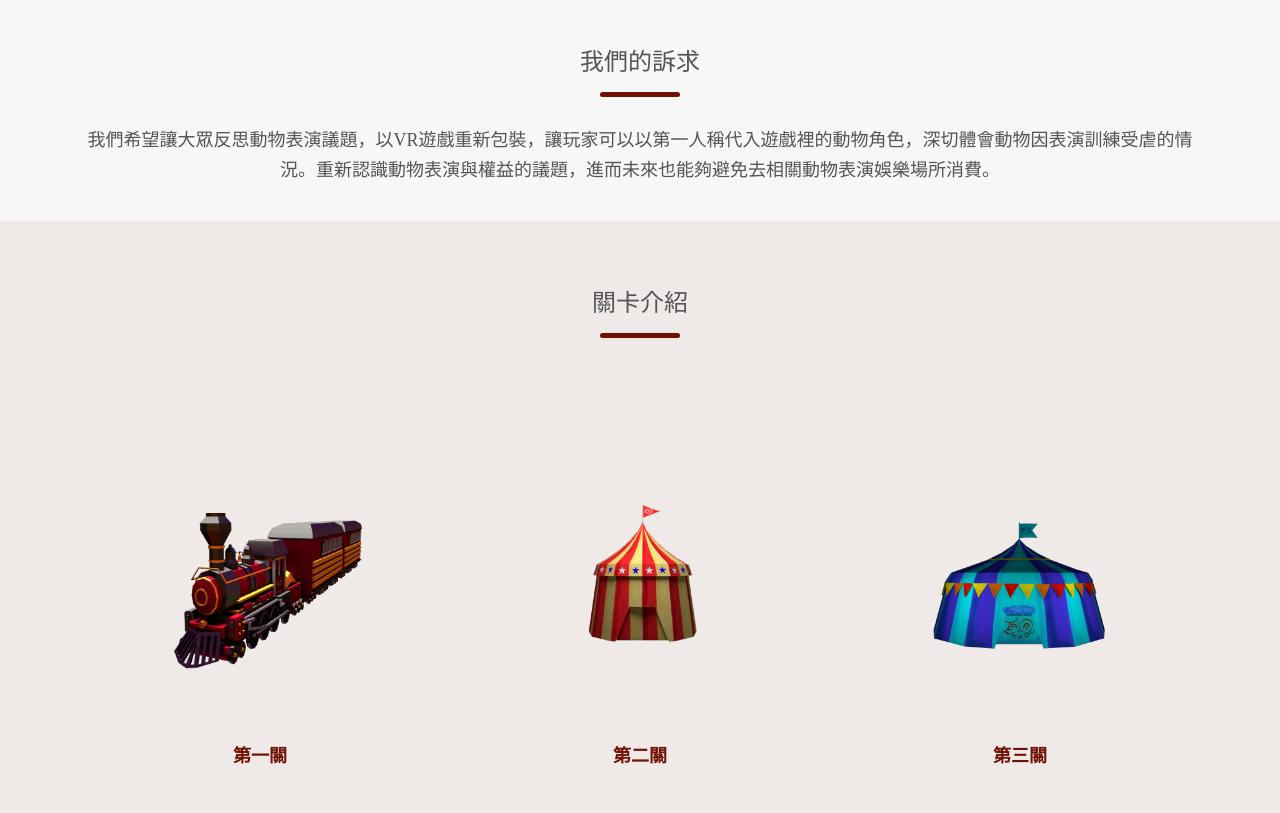
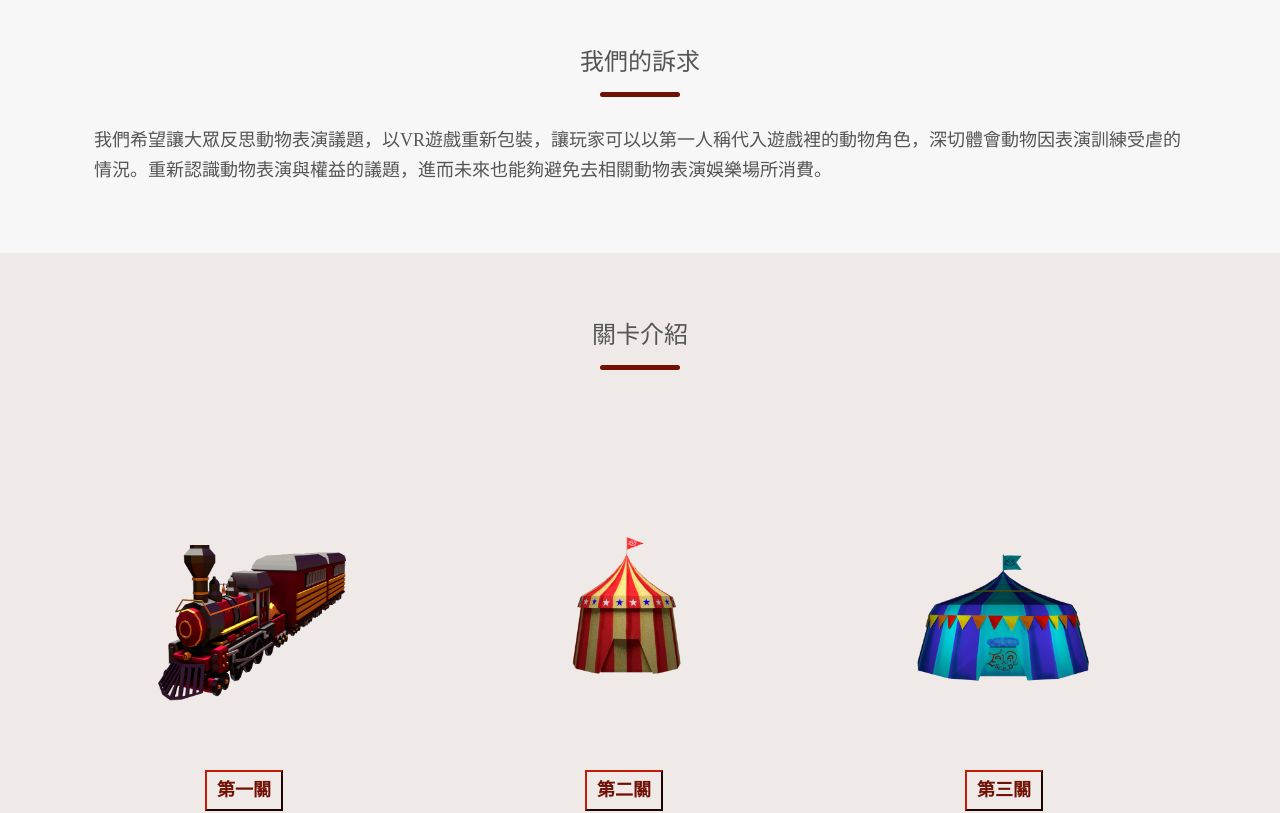
Before and after one commit to MindyTai/escape-website, a React app: page / in a window 1280 px wide. Shown: the part 720-1533 px from the top of the page. Built offline with nearby package versions, Linux system fonts and the light colour scheme.

Commit message:
fix header RWD

```diff
--- a/src/components/Content/IndexPage/About.jsx
+++ b/src/components/Content/IndexPage/About.jsx
@@ -12,7 +12,7 @@ const About = (props) => {
           <div className="row">
             {
               aboutDatas.map((data, i) => (
-                <p className="statement" id={i} key={data.statement}>{data.statement}</p>
+                <p className="statement ml-4 mr-4 mb-5" id={i} key={data.statement}>{data.statement}</p>
               ))
             }
           </div>
--- a/src/components/Content/IndexPage/Level.jsx
+++ b/src/components/Content/IndexPage/Level.jsx
@@ -42,7 +42,7 @@ class Level extends React.Component {
               {
                 levelDatas.map((data, i) => (
                   <div key={data.src} className="col-sm-12 col-md-4 col-lg-4 p-4">
-                    <button type="button">
+                    <button type="button" className="levelBox">
                       <div className="box">
                         <img
                           src={data.src}
@@ -50,7 +50,7 @@ class Level extends React.Component {
                           alt={data.statement}
                         />
                       </div>
-                      <button type="button" className="button myBtn title mb-0 mt-5">{data.title}</button>
+                      <button type="button" className="button title mb-0 mt-5 bgBtn myBtn">{data.title}</button>
 
                     </button>
 
@@ -61,10 +61,10 @@ class Level extends React.Component {
                         </div>
                         <div className="modal-body">
                           <div className="row">
-                            <div className="col-lg-6 col-md-6 col-sm-12">
+                            <div className="col-lg-6 col-md-6 col-sm-12 col-statement">
                               <p className="statement p-3">{data.statement}</p>
                             </div>
-                            <div className="col-lg-6 col-md-6 col-sm-12">
+                            <div className="col-lg-6 col-md-6 col-sm-12 col-statement">
                               <model-viewer id="reveal" preload poster={data.src} src={data.model} alt="A 3D model" auto-rotate camera-controls background-color="#455A64" class="glb" />
                             </div>
                           </div>
--- a/src/components/Content/IndexPage/Video.jsx
+++ b/src/components/Content/IndexPage/Video.jsx
@@ -3,7 +3,7 @@ import React from 'react';
 import video from '../../../video/promo2.mp4';
 
 const Video = () => (
-  <section className="swiper-slider">
+  <section className="video">
     <video autoPlay muted playsInline loop id="myVideo">
       <source src={video} type="video/mp4" />
     </video>
--- a/src/styles/layout/nav.scss
+++ b/src/styles/layout/nav.scss
@@ -1,4 +1,5 @@
 .nav-bar {
+  height: 75px;
   display: block;
   background-color: $white;
   box-shadow: 0 0 5px $shadow-color;
@@ -68,6 +69,9 @@
     }
     .list {
       display: none;
+    }
+    button {
+      border: none;
     }
     .sm-hamberger-bar {
       width: 80px;
@@ -171,7 +175,11 @@
   }
 }
 
+
 @include media-breakpoint-up(md) {
+  .sm-hamberger-bar {
+    display: none;
+  }
   .nav-collapse {
     display: none;
   }
--- a/src/styles/layout/scroll_btn.scss
+++ b/src/styles/layout/scroll_btn.scss
@@ -1,4 +1,7 @@
-.scrollup {
+button {
+  &.scrollup {
+    border: none;
+    outline: none;
     position: fixed;
     height: 3.125rem;
     width: 3.125rem;
@@ -16,11 +19,11 @@
       transform: scale(1.1);
     }
   }
-
-.fadeOut {
+  &.fadeOut {
     display: none;
   }
 
-.fadeIn {
+  &.fadeIn {
     display: block;
   }
+}
--- a/src/styles/page/index_content.scss
+++ b/src/styles/page/index_content.scss
@@ -20,7 +20,7 @@ article {
   z-index: 2;
 }
 
-.swiper-slider {
+.video {
   height: 400px;
   width: 100%;
   position: relative;
@@ -46,6 +46,9 @@ article {
     }
     @include media-breakpoint-down(sm){
       position: relative;
+    }
+    @media (max-width: 350px) {
+      top: 20px;
     }
   }
 
@@ -90,7 +93,6 @@ article {
 }
 
 .about {
-  text-align: center;
   background-color: #f7f7f7;
   width: 100%;
   color: $grey-100;
@@ -149,11 +151,9 @@ article {
 }
 
 .level {
-  text-align: center;
   background-color: #EFE9E7;
   width: 100%;
   color: $grey-100;
-
   .modal {
     display: none;
     position: fixed;
@@ -228,9 +228,18 @@ article {
     padding: 0px;
     overflow: hidden;
     margin: auto;
+    width: 100%;
     .row {
       align-items: center;
       justify-content: center;
+      margin-left: 0px;
+      width: 100%;
+      .col-statement {
+        padding-right: 0px;
+        @media (max-width: 767px){
+          margin-right: 15px;
+        }
+      }
     }
   }
   .glb {
@@ -243,11 +252,6 @@ article {
       height: 200px;
       border-radius: 2%;
     }
-  }
-  button {
-    background-color: transparent;
-    outline: none;
-    border: none;
   }
 
   .box {
@@ -299,6 +303,15 @@ article {
   a {
     cursor: pointer;
   }
+  .bgBtn {
+    background-color: transparent;
+    outline: none;
+  }
+  .levelBox {
+    background-color: transparent;
+    outline: none;
+    border: none;
+  }
   .button {
     background-color: transparent;
     color: $brown;
@@ -318,6 +331,8 @@ article {
     color: white;
     }
   }
+
+
   .title {
     font-size: 18px;
     font-weight: bold;
```
Lines whose indentation alone changed are shown as unchanged.
